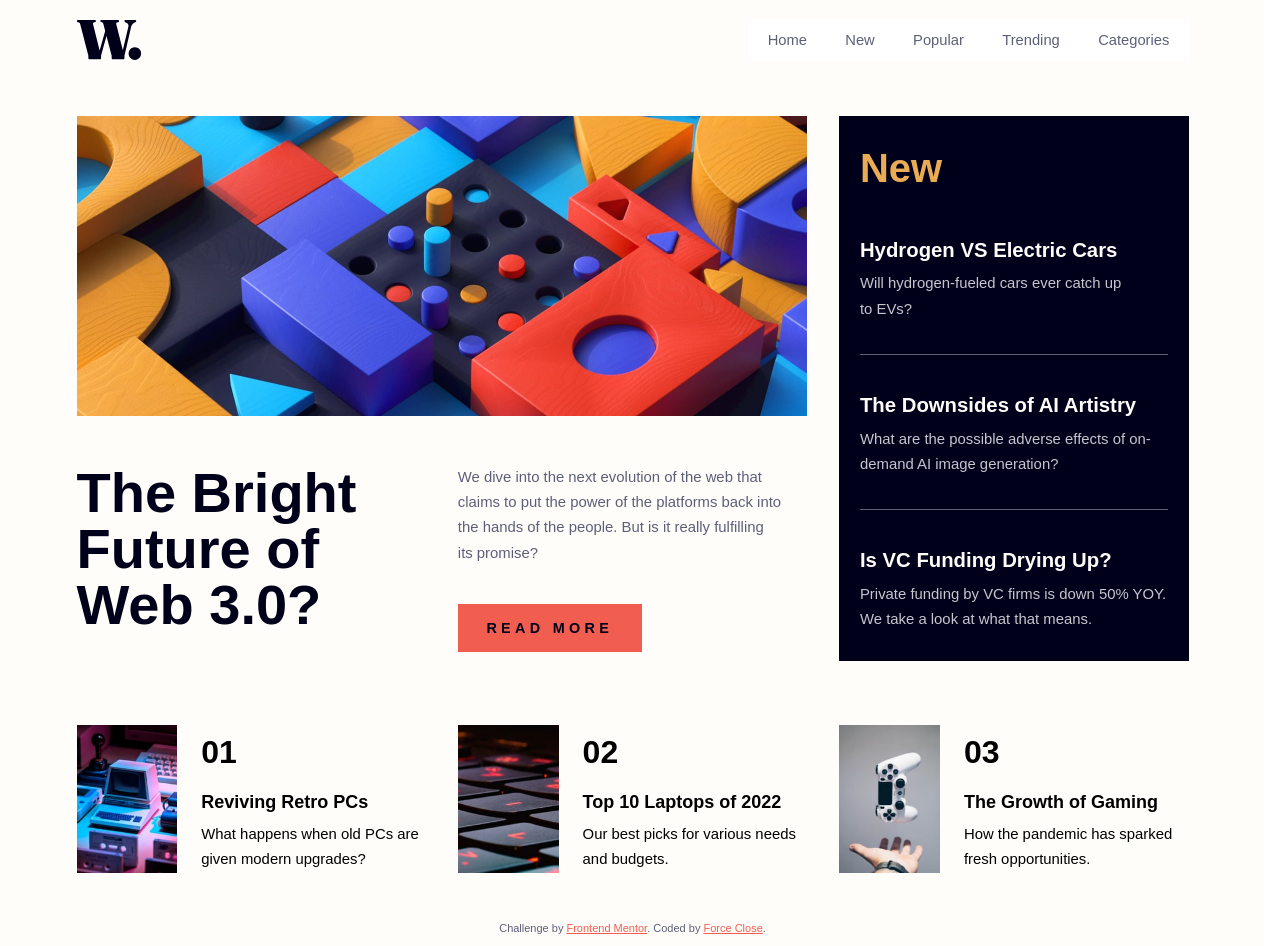
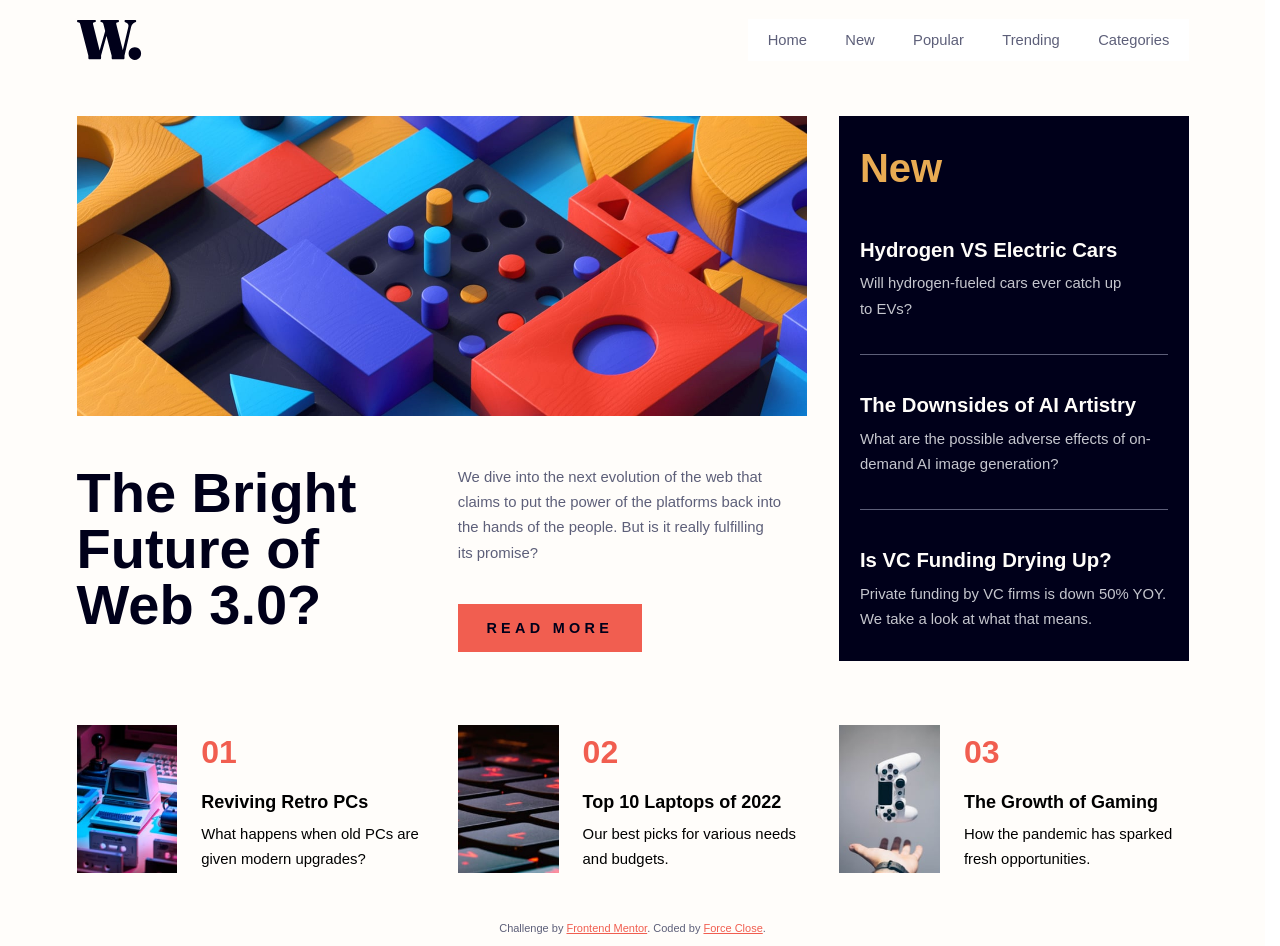
Before and after one commit to forceclosee/news-homepage, a React (Vite) app: page / in a window 1280 px wide. Built offline with nearby package versions, Linux system fonts and the light colour scheme.

Commit message:
style(articles): change color of '.article-card__ranking'
Set text color of '.article-card__ranking' class to 'var(--primary-soft-red)' in 'FeaturedArticles.css'

```diff
--- a/src/components/FeaturedArticles.css
+++ b/src/components/FeaturedArticles.css
@@ -28,6 +28,7 @@
 }
 
 .article-card__ranking {
+  color: var(--primary-soft-red);
   font-size: 2rem;
   font-weight: 700;
   text-box: trim-both cap alphabetic;
```
